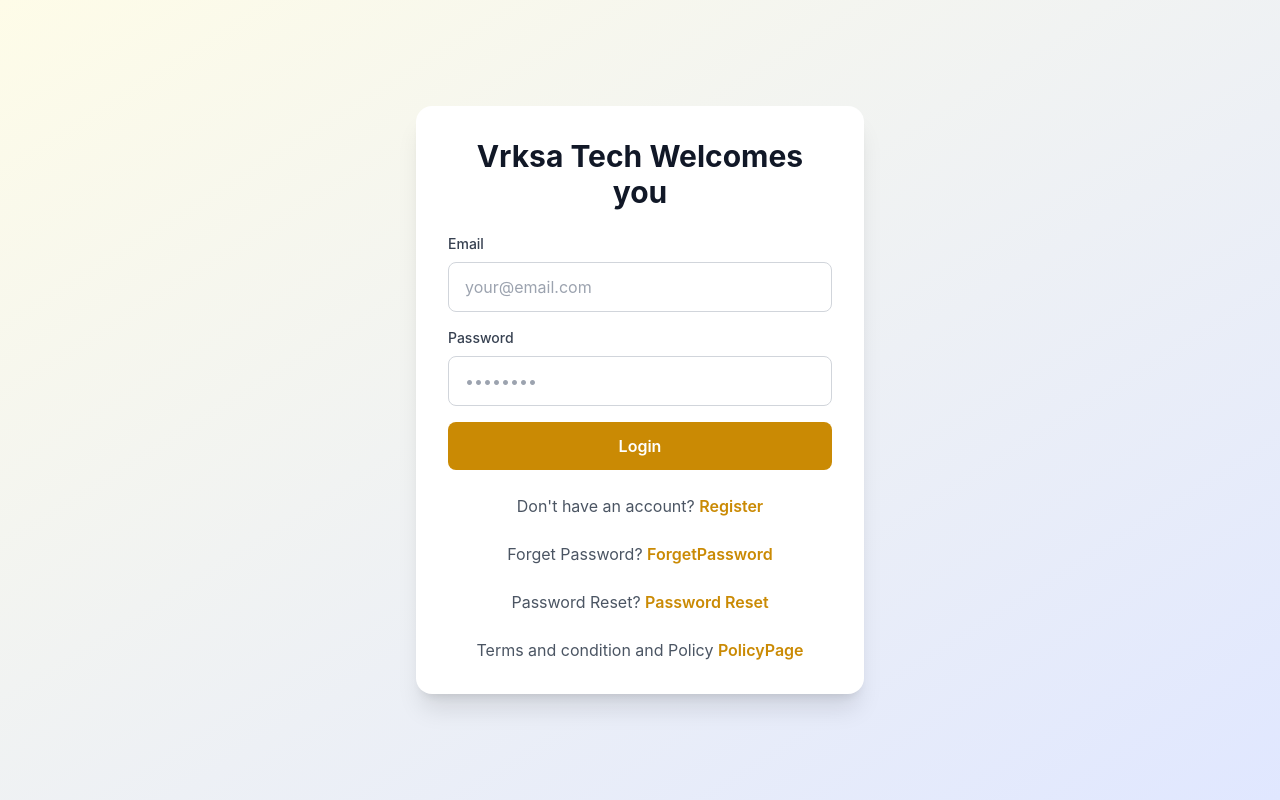
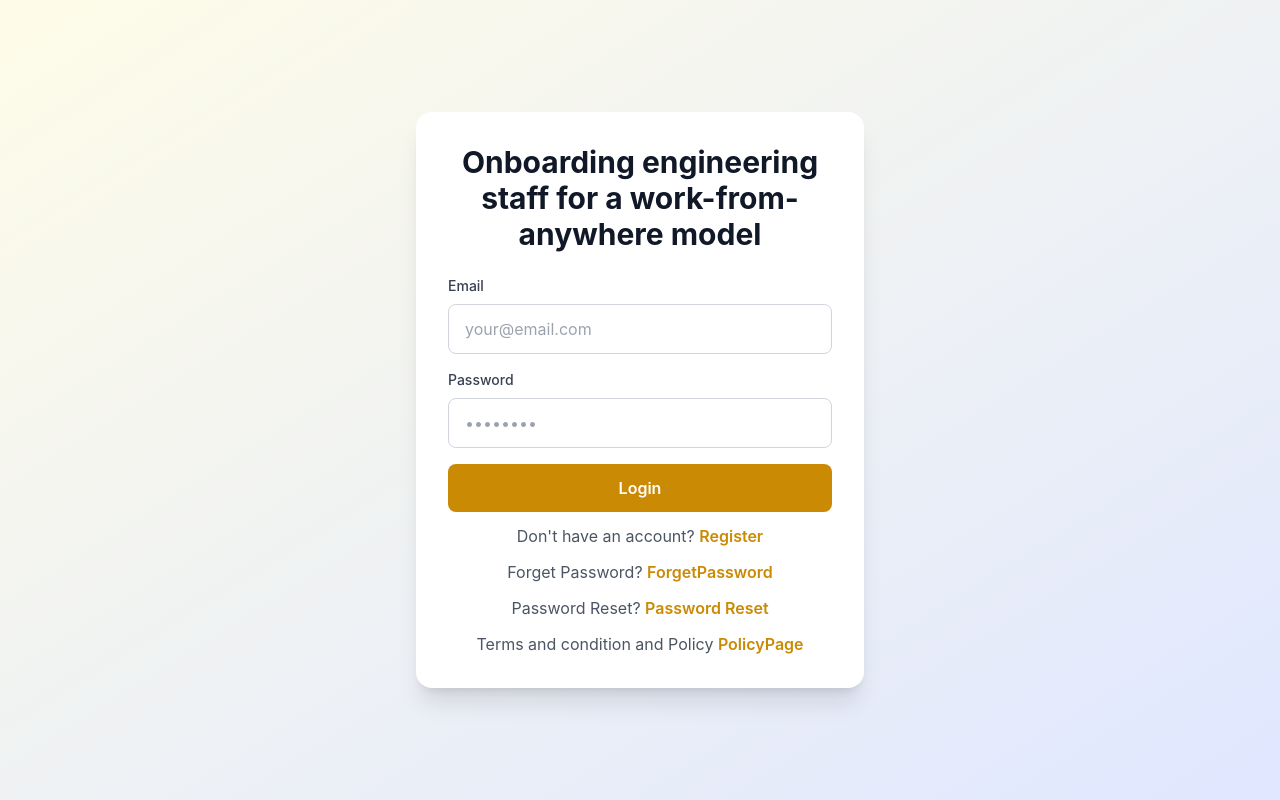
Before and after one commit to ramam3617h/razoruione, a React app: page / in a window 1280 px wide. Built offline with nearby package versions, Linux system fonts and the light colour scheme; no server answers.

Commit message:
login contents updating

```diff
--- a/src/components/Login.js
+++ b/src/components/Login.js
@@ -26,7 +26,7 @@ const Login = ({onSwitchToResetPassword,onSwitchToPolicyPages,onSwitchToRegister
   return (
     <div className="min-h-screen bg-gradient-to-br from-yellow-50 to-indigo-100 flex items-center justify-center p-4">
       <div className="bg-white rounded-2xl shadow-xl p-8 max-w-md w-full">
-        <h2 className="text-3xl font-bold text-gray-900 mb-6 text-center"> Vrksa Tech Welcomes you</h2>
+        <h2 className="text-3xl font-bold text-gray-900 mb-6 text-center"> Onboarding engineering staff for a work-from-anywhere model</h2>
 
         {error && (
           <div className="bg-red-50 border border-red-200 text-red-700 px-4 py-3 rounded-lg mb-4">
@@ -68,7 +68,7 @@ const Login = ({onSwitchToResetPassword,onSwitchToPolicyPages,onSwitchToRegister
           </button>
         </form>
 
-        <div className="mt-6 text-center">
+        <div className="mt-3 text-center">
           <p className="text-gray-600">
             Don't have an account?{' '}
             <button
@@ -80,7 +80,7 @@ const Login = ({onSwitchToResetPassword,onSwitchToPolicyPages,onSwitchToRegister
           </p>
         </div>
 
-        <div className="mt-6 text-center">
+        <div className="mt-3 text-center">
           <p className="text-gray-600">
             Forget Password?{' '}
             <button
@@ -91,7 +91,7 @@ const Login = ({onSwitchToResetPassword,onSwitchToPolicyPages,onSwitchToRegister
             </button>
           </p>
         </div>
-	<div className="mt-6 text-center">
+	<div className="mt-3 text-center">
           <p className="text-gray-600">
             Password Reset?{' '}
             <button
@@ -103,7 +103,7 @@ const Login = ({onSwitchToResetPassword,onSwitchToPolicyPages,onSwitchToRegister
           </p>
         </div>
 
-        <div className="mt-6 text-center">
+        <div className="mt-3 text-center">
           <p className="text-gray-600">
             Terms and condition and Policy{' '}
             <button
```
